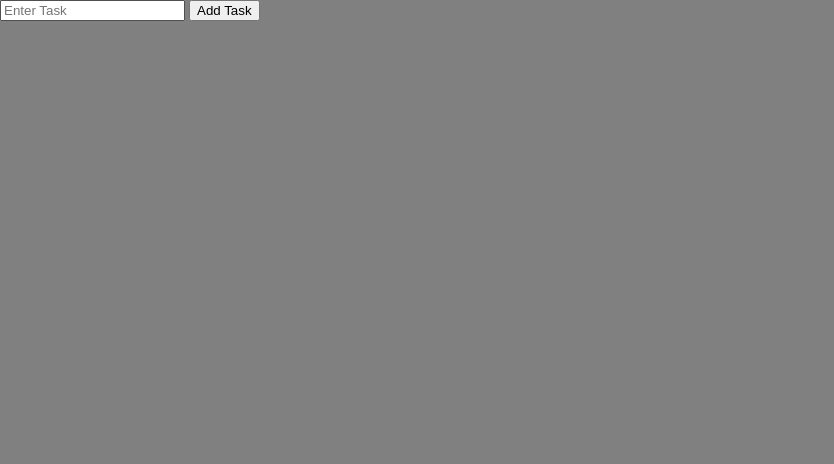
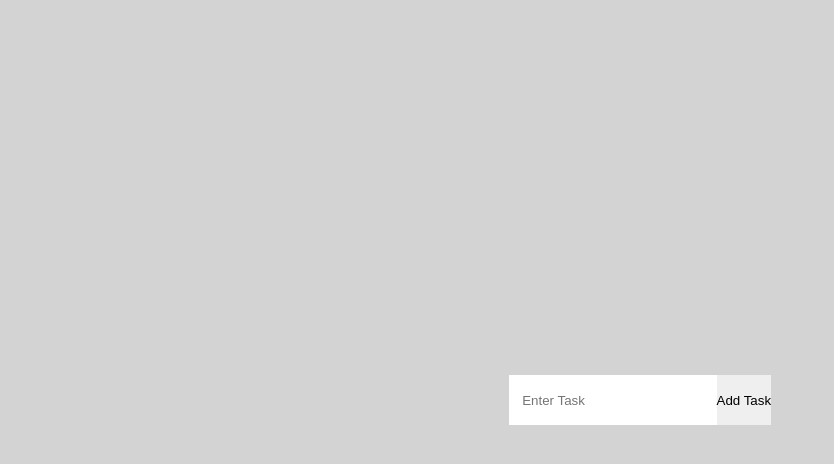
Before and after one commit to renrutoet/simple_todo, a plain HTML site: page index.html in a window 1280 px wide. Shown: the whole page, without its empty margins (0-834 px from the left). Drawn offline with Linux system fonts and the light colour scheme.

Commit message:
end of the night, having trouble with the CSS

```diff
--- a/index.html
+++ b/index.html
@@ -15,7 +15,7 @@
         <div class="main-item" id="todo">
             <input type="text" placeholder="Enter Task" id="input">
             <button id="addBtn">Add Task</button>
-            <ul id="todoList">
+            <ul id="todoList" class="list">
 
             </ul>
         </div>
--- a/scripts/main.js
+++ b/scripts/main.js
@@ -91,6 +91,7 @@ inputBtn.addEventListener("click",function(){
         list.appendChild(confirmBtn);
     });
 
+
     //DOM interaction
     task.appendChild(editBtn);
     task.appendChild(deleteBtn);
--- a/styles/main.css
+++ b/styles/main.css
@@ -1,13 +1,49 @@
+html {
+    height: 100%;
+}
 body {
+    height: 100%;
     margin: 0;
     padding: 0;
-    background-color: grey;
+    background-color: lightgrey;
+}
+
+.container {
+    display: flex;
+    align-items: center;
+    justify-content: center;
+    height : 100%;
+}
+
+.main-item {
+    height:50px;
+    margin: 0;
+    background-color: white;
+}
+
+.list {
+    margin: 0;
+    padding: 10px;
+    list-style: none;
 }
 
 .delete {
+    padding: 5px;
     background-color: red;
 }
 
 .edit {
+    padding: 5px;
     background-color: green;
 }
+
+#input {
+    border:0;
+    padding: 1em;
+}
+
+#addBtn {
+    border:0;
+    padding: 0;
+    height:100%;
+}
```
